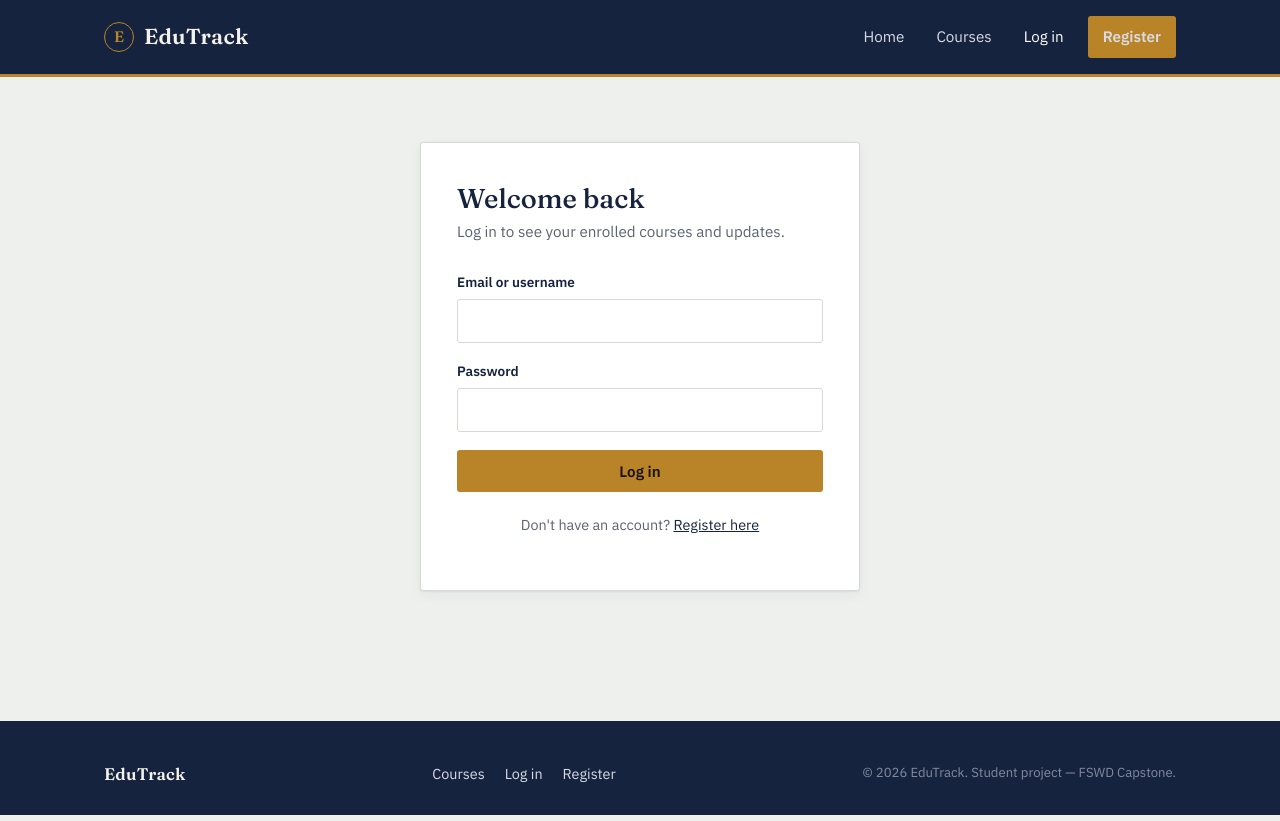
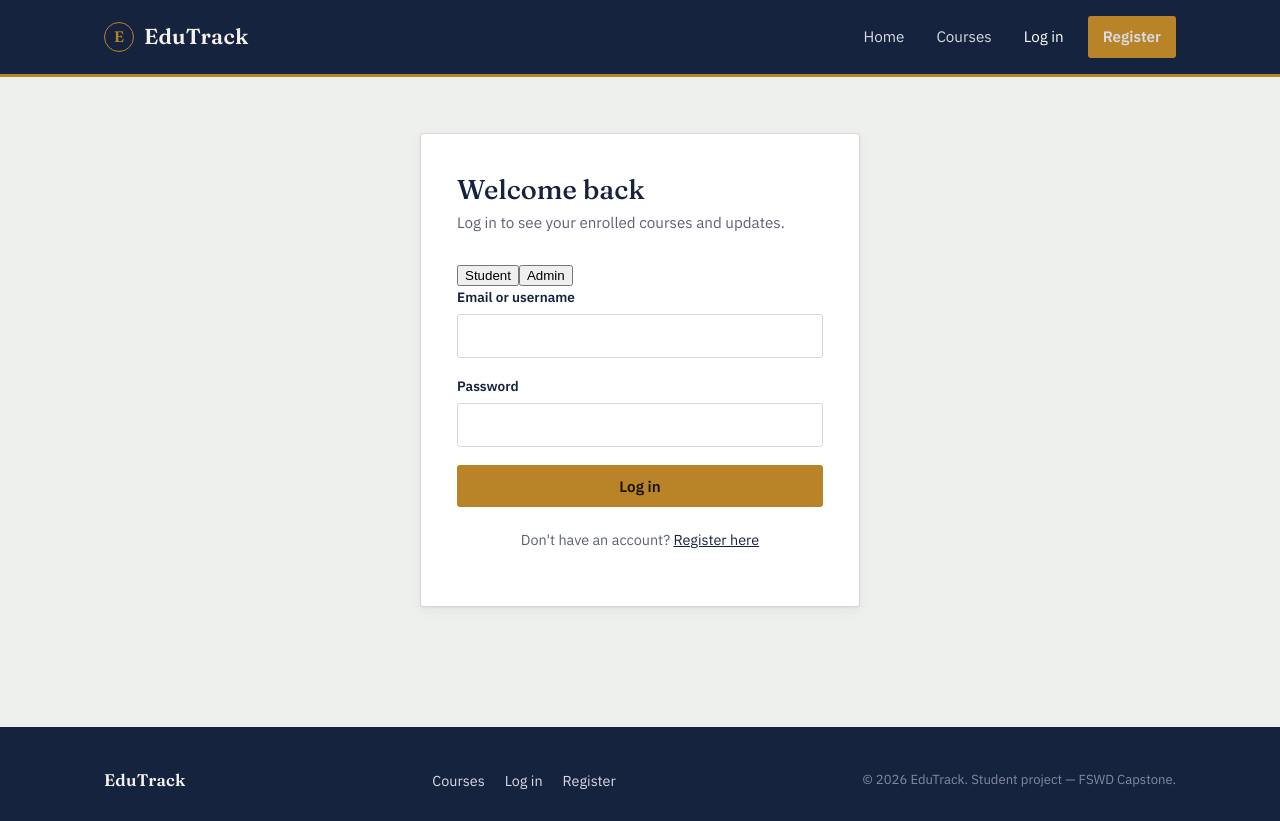
Before and after one commit to Tamizththendral/Student_Course_Management_System, a React (Vite) app in the folder react-app/: page /login in a window 1280 px wide. Built offline with nearby package versions, Linux system fonts and the light colour scheme.

Commit message:
Update Login.jsx

```diff
--- a/react-app/src/pages/Login.jsx
+++ b/react-app/src/pages/Login.jsx
@@ -8,6 +8,7 @@ export default function Login() {
   const { login } = useAuth();
   const navigate = useNavigate();
 
+  const [role, setRole] = useState("student");
   const [form, setForm] = useState({ identifier: "", password: "" });
   const [errors, setErrors] = useState({});
   const [banner, setBanner] = useState(null); // { type, message }
@@ -32,9 +33,11 @@ export default function Login() {
     }
 
     try {
-      await login(form);
+     await login({ ...form, role });
       setBanner({ type: "success", message: "Welcome back! Redirecting…" });
-      setTimeout(() => navigate("/dashboard"), 500);
+      setTimeout(() => {
+        navigate(role === "admin" ? "/admin" : "/dashboard");
+}, 500);
     } catch (err) {
       setBanner({ type: "error", message: err.message });
     }
@@ -49,6 +52,22 @@ export default function Login() {
         {banner && <div className={`form-banner show ${banner.type}`} role="alert">{banner.message}</div>}
 
         <form onSubmit={handleSubmit} noValidate>
+          <div className="role-switch">
+            <button
+              type="button"
+              className={role === "student" ? "active" : ""}
+              onClick={() => setRole("student")}
+            >
+              Student
+            </button>
+          <button
+            type="button"
+            className={role === "admin" ? "active" : ""}
+            onClick={() => setRole("admin")}
+          >
+            Admin
+          </button>
+        </div>
           <FormField
             id="identifier"
             label="Email or username"
```
